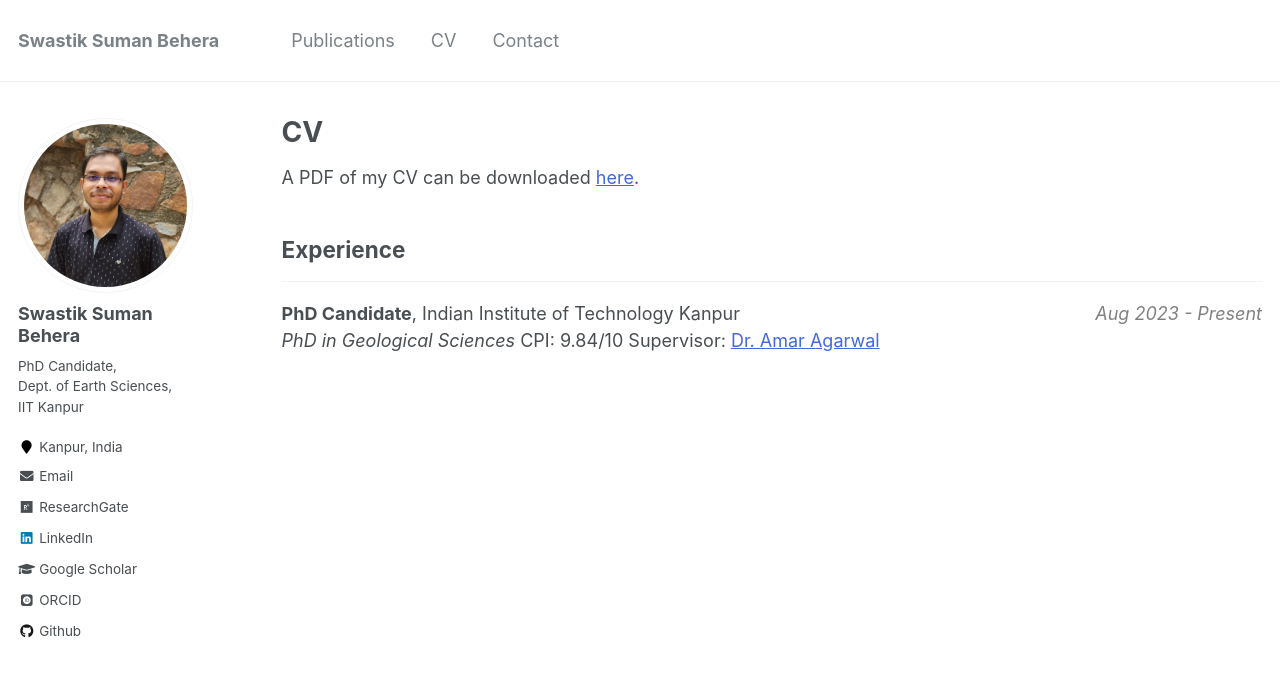
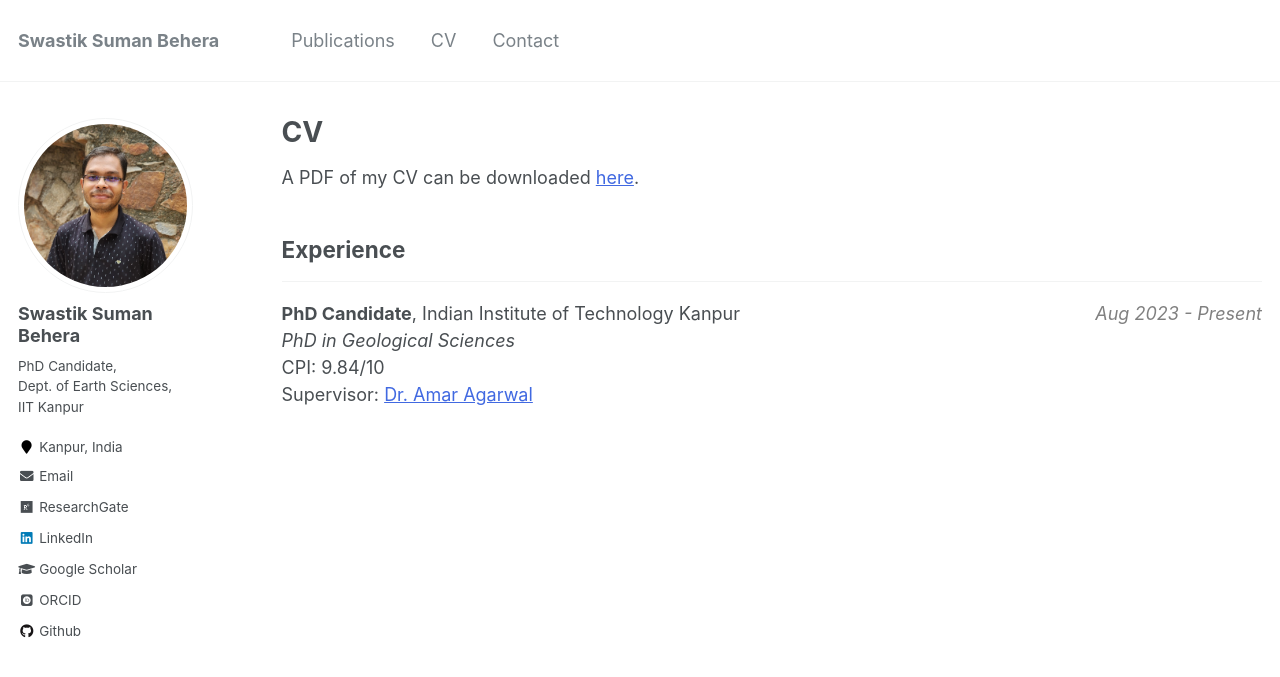
Before and after one commit to swastiksumanbehera/swastiksumanbehera.github.io, a Jekyll site: the page built from _pages/cv.md, in a window 1280 px wide. Shown: the top 677 px of the page. Built offline with Jekyll 4.4.1, drawn with Linux system fonts in a browser that asks for light colours; some web fonts are replaced.

Commit message:
Update cv.md

```diff
--- a/_pages/cv.md
+++ b/_pages/cv.md
@@ -18,9 +18,9 @@ A PDF of my CV can be downloaded [here](/files/CV_Swastik_Suman.pdf){:target="_b
 <div style="display: flex; justify-content: space-between;">
   <span>
     <strong>PhD Candidate</strong>, Indian Institute of Technology Kanpur<br/>
-    <i>PhD in Geological Sciences</i>
-    CPI: 9.84/10
-    Supervisor: <a href="https://home.iitk.ac.in/~amarag/pages/Amar.html">Dr. Amar Agarwal</a>
+    <i>PhD in Geological Sciences</i><br/>
+    CPI: 9.84/10<br/>
+    Supervisor: <a href="https://home.iitk.ac.in/~amarag/pages/Amar.html">Dr. Amar Agarwal</a><br/>
   </span>
   <span style="color:grey"><i>Aug 2023 - Present</i></span>
 </div>
```
